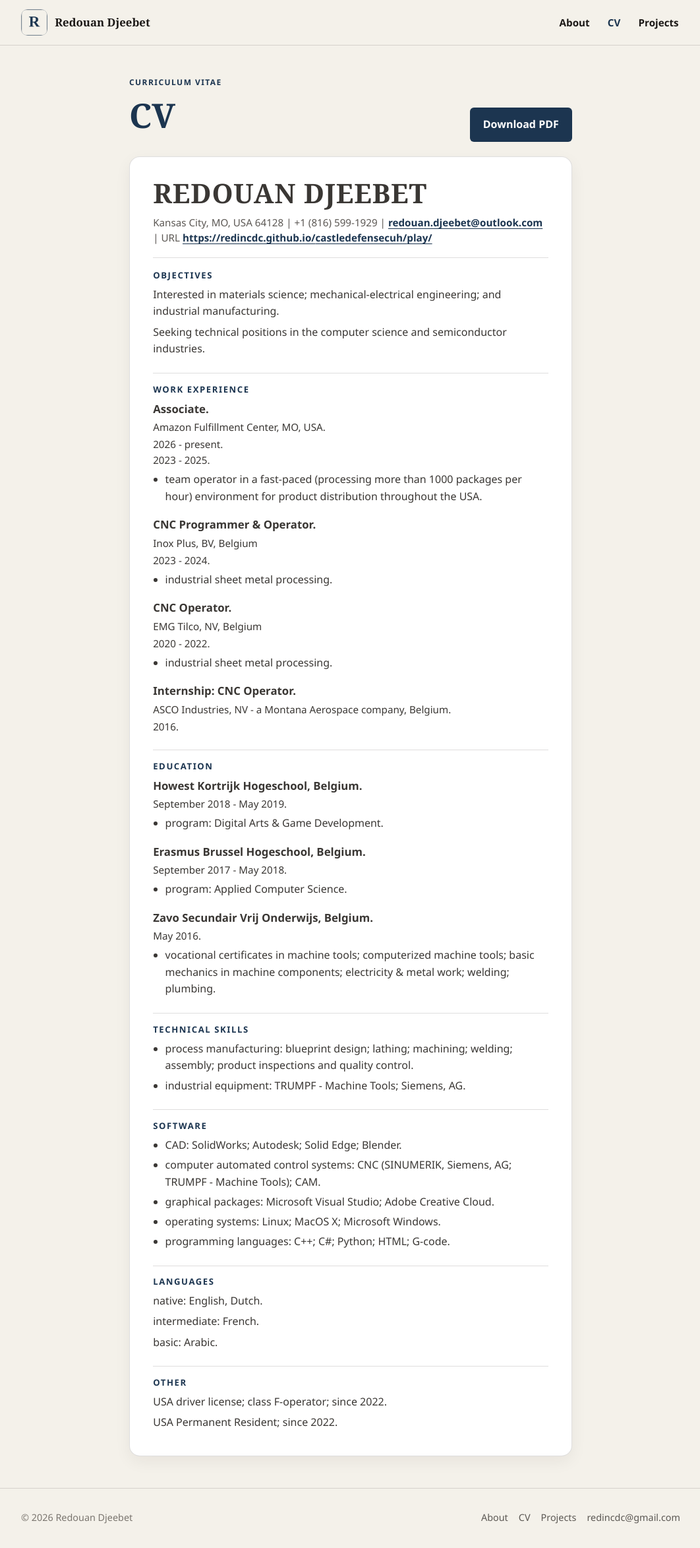
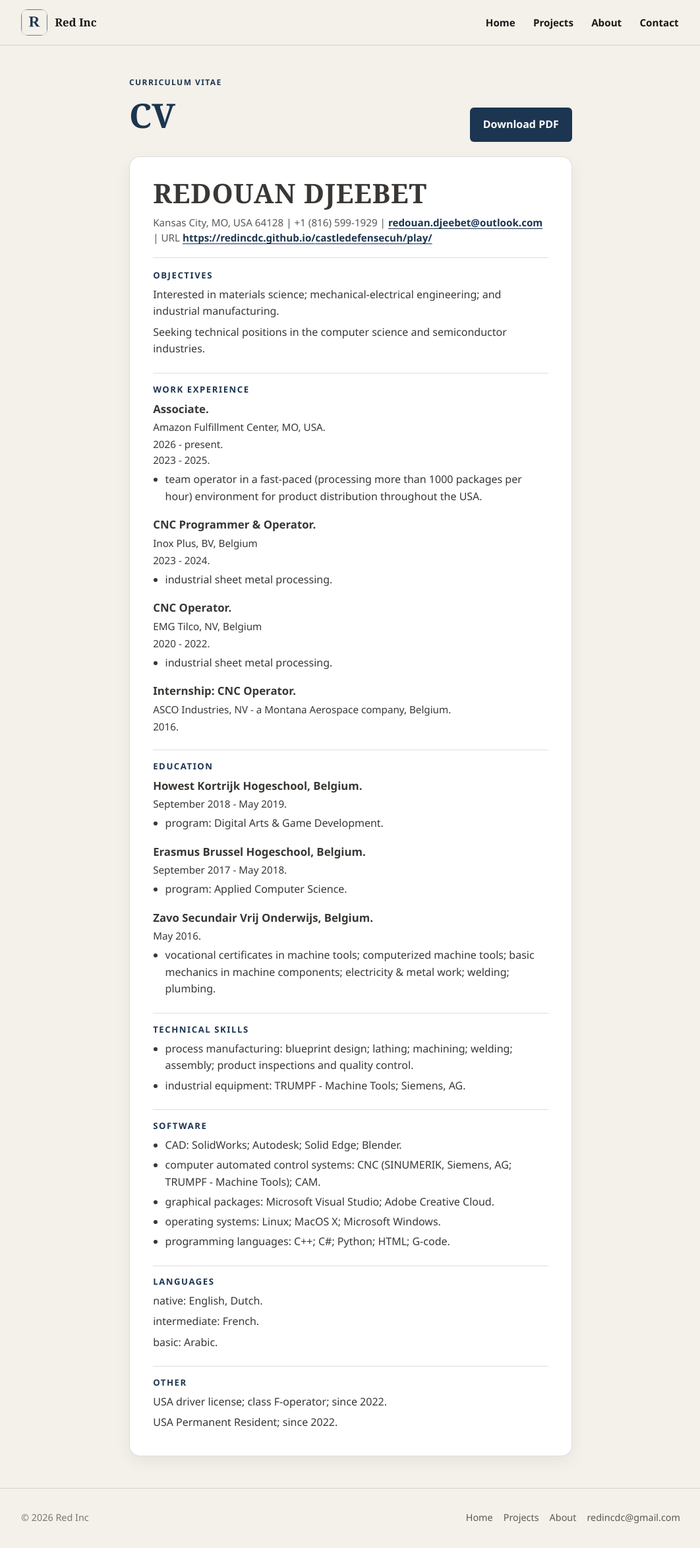
Before and after one commit to redincdc/redincdc.github.io, a plain HTML site: page cv/index.html in a window 1280 px wide. Shown: the whole page at 66% size, without its empty margins (108-1170 px from the left). Drawn offline with Linux system fonts and the light colour scheme.

Commit message:
Add files via upload

```diff
--- a/cv/index.html
+++ b/cv/index.html
@@ -4,13 +4,13 @@
   <meta charset="utf-8">
   <meta name="viewport" content="width=device-width, initial-scale=1, viewport-fit=cover">
   <title>CV — Redouan Djeebet</title>
-  <meta name="description" content="CV of Redouan Djeebet.">
+  <meta name="description" content="CV of Redouan Djeebet, owner and creator of Red Inc.">
   <meta name="theme-color" content="#f4f1ea">
   <link rel="icon" href="/favicon.ico" sizes="any">
   <link rel="icon" type="image/png" sizes="32x32" href="/favicon-32.png">
   <link rel="apple-touch-icon" href="/apple-touch-icon.png">
   <meta property="og:title" content="CV — Redouan Djeebet">
-  <meta property="og:description" content="CV of Redouan Djeebet.">
+  <meta property="og:description" content="CV of Redouan Djeebet, owner and creator of Red Inc.">
   <meta property="og:image" content="/assets/og.png">
   <meta property="og:type" content="website">
   <link rel="stylesheet" href="/style.css">
@@ -21,19 +21,20 @@
     <div class="wrap header-inner">
       <a class="brand" href="/">
         <img src="/assets/logo.png" width="40" height="40" alt="">
-        <span class="brand-name">Redouan Djeebet</span>
+        <span class="brand-name">Red Inc</span>
       </a>
-      <input type="checkbox" id="nav-toggle" class="nav-toggle" hidden>
+      <input type="checkbox" id="nav-toggle" class="nav-toggle">
       <label for="nav-toggle" class="nav-toggle-btn" aria-label="Menu">Menu</label>
       <nav class="nav" aria-label="Primary">
-        <a href="/#about">About</a>
-        <a href="/cv/" aria-current="page">CV</a>
+        <a href="/">Home</a>
         <a href="/projects/">Projects</a>
+        <a href="/about/">About</a>
+        <a href="mailto:redincdc@gmail.com">Contact</a>
       </nav>
     </div>
   </header>
 
-  <main id="main" class="page-body">
+<main id="main" class="page-body">
     <div class="wrap">
       <div class="cv-toolbar">
         <div>
@@ -174,11 +175,11 @@
 
   <footer class="site-footer">
     <div class="wrap footer-inner">
-      <p>© 2026 Redouan Djeebet</p>
+      <p>© 2026 Red Inc</p>
       <div class="footer-links">
-        <a href="/#about">About</a>
-        <a href="/#cv">CV</a>
+        <a href="/">Home</a>
         <a href="/projects/">Projects</a>
+        <a href="/about/">About</a>
         <a href="mailto:redincdc@gmail.com">redincdc@gmail.com</a>
       </div>
     </div>
```
Also changed, not shown: 1 other file.
